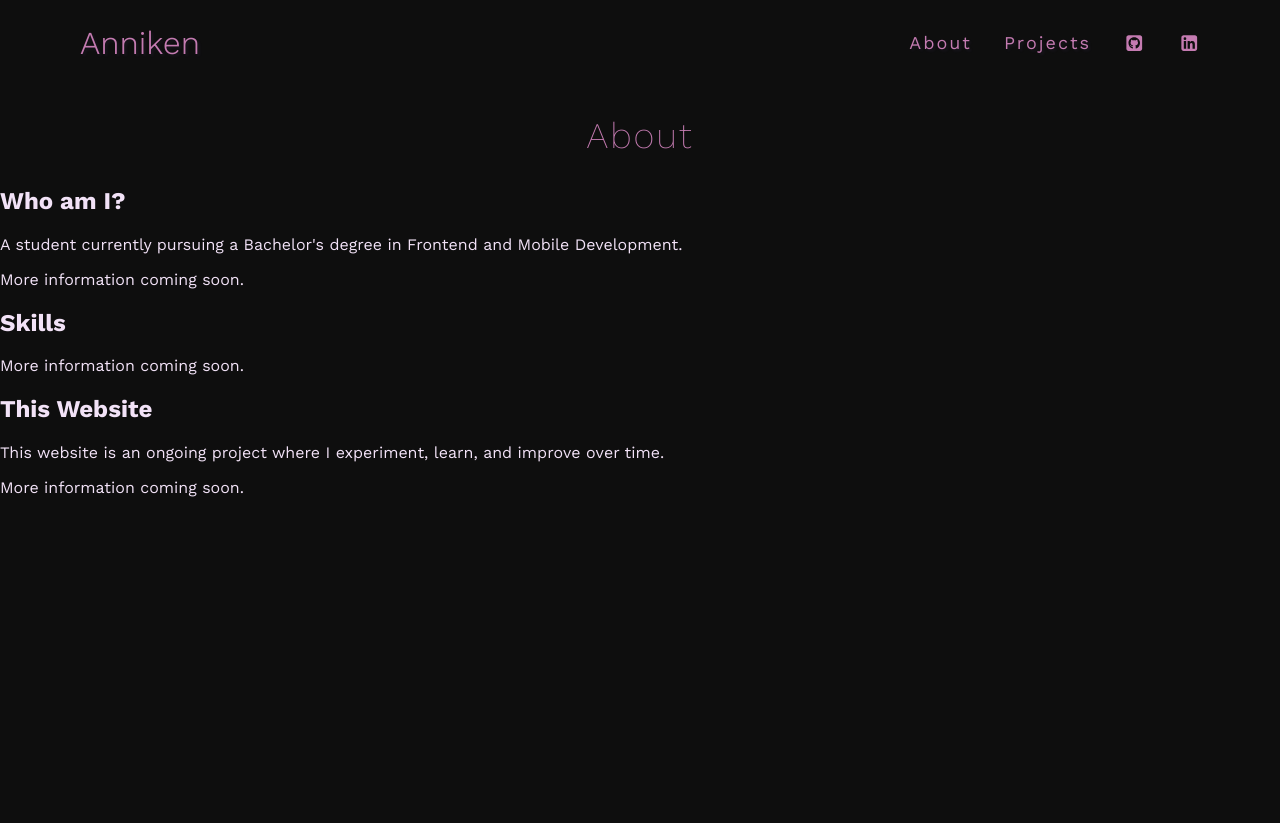
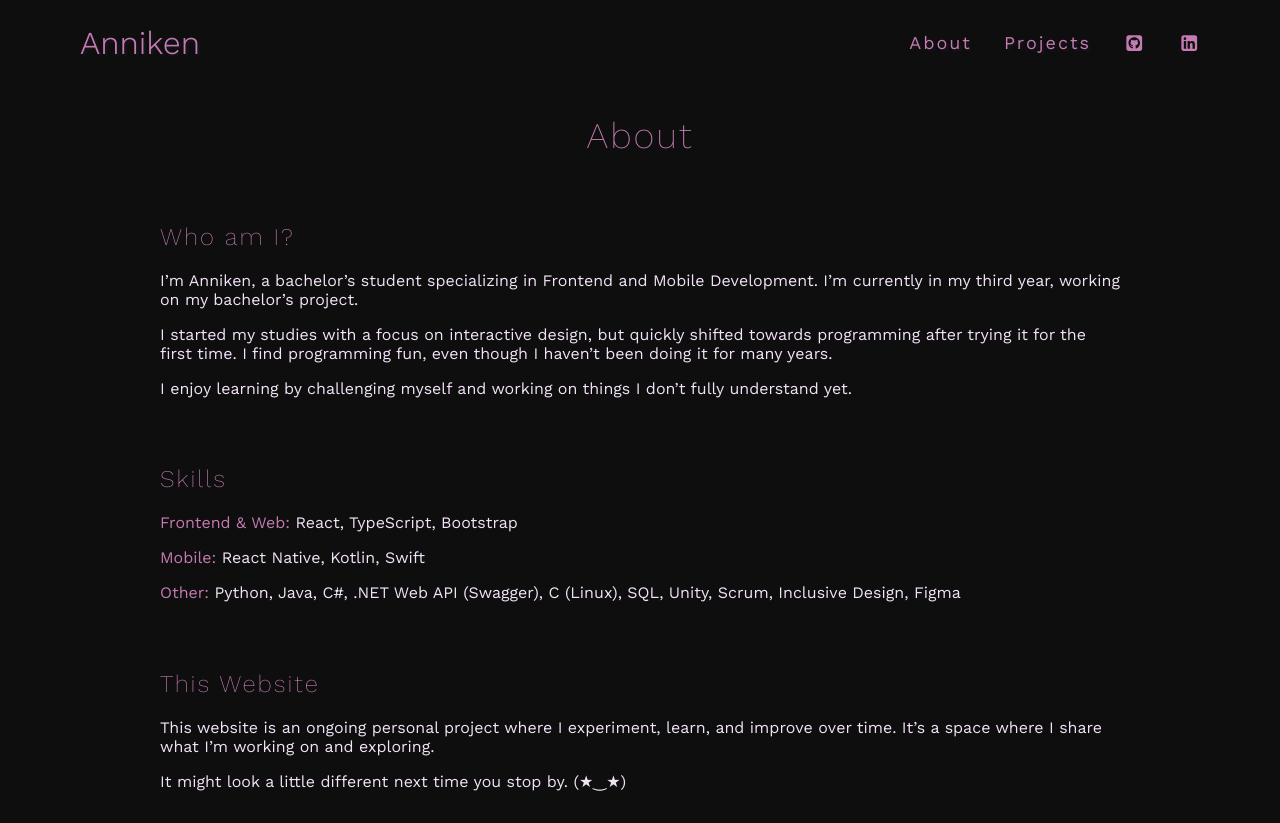
Before and after one commit to AnnikenJE/annikenje-website, a React (Vite) app: page /about in a window 1280 px wide. Before the commit the page ends 800 px from the top, so only its background shows below. Built offline with nearby package versions, Linux system fonts and the light colour scheme.

Commit message:
Edit HomePage + ProjectsPage. Add AboutPage content and css.

```diff
--- a/index.html
+++ b/index.html
@@ -8,7 +8,7 @@
       href="https://fonts.googleapis.com/css2?family=Work+Sans:ital,wght@0,100..900;1,100..900&display=swap"
       rel="stylesheet"
     />
-    <title>Anniken ~</title>
+    <title>Anniken ✿</title>
   </head>
   <body>
     <div id="root"></div>
--- a/src/components/layout/MainHeader.css
+++ b/src/components/layout/MainHeader.css
@@ -1,4 +1,5 @@
 .main-header {
   position: sticky;
   top: 0;
+  background-color: var(--background-color);
 }
--- a/src/main.css
+++ b/src/main.css
@@ -6,7 +6,7 @@
   --main-color: #c47bb1;
   --txt-color: #f2e2f7;
 
-  --background-color:#0e0e0e;
+  --background-color: #0e0e0e;
   --secondary-background-color: #300943;
 
   --link-color: var(--main-color);
@@ -46,3 +46,14 @@ html {
   scroll-behavior: smooth;
   scroll-padding-top: 8rem;
 }
+
+.defaut-heading {
+  font-family: var(--main-font);
+  font-weight: calc(var(--font-weight) * 0.5);
+  letter-spacing: var(--letter-spacing);
+  color: #c47bb1;
+}
+
+.highlight-txt {
+  color: #c47bb1;
+}
--- a/src/pages/AboutPage.css
+++ b/src/pages/AboutPage.css
@@ -6,15 +6,15 @@
   font-size: 36px;
 }
 
-/*.about-section {
-  border: 1px;
-  border-radius: 18px;
-  padding: 2rem;
-  font-family: var(--main-font);
-  letter-spacing: var(--letter-spacing);
-  margin: 10rem;
-  background-color: var(--secondary-background-color);
-}*/
+.about-section {
+  display: grid;
+  justify-content: center;
+}
+
+.about-article {
+  margin: 1rem;
+  max-width: 60rem;
+}
 
 /*
      Resolutions
@@ -26,4 +26,8 @@
     font-size: 24px;
     margin: 0;
   }
+
+  .about-section {
+    margin: 1rem;
+  }
 }
--- a/src/pages/AboutPage.tsx
+++ b/src/pages/AboutPage.tsx
@@ -2,32 +2,59 @@ import "./AboutPage.css";
 
 const AboutPage = () => {
   return (
- <main>
+    <main>
       <section className="about-section">
         <h1 className="about-heading">About</h1>
       </section>
 
-      <section>
-        <h2>Who am I?</h2>
-        <p>
-          A student currently pursuing a Bachelor's degree in Frontend and
-          Mobile Development.
-        </p>
-        <p>More information coming soon.</p>
-      </section>
+      <section className="about-section">
+        <article className="about-article">
+          <h2 className="defaut-heading">Who am I?</h2>
+          <p>
+            I’m Anniken, a bachelor’s student specializing in Frontend and
+            Mobile Development. I’m currently in my third year, working on my
+            bachelor’s project.
+          </p>
 
-      <section>
-        <h2>Skills</h2>
-        <p>More information coming soon.</p>
-      </section>
+          <p>
+            I started my studies with a focus on interactive design, but quickly
+            shifted towards programming after trying it for the first time. I
+            find programming fun, even though I haven’t been doing it for many
+            years.
+          </p>
 
-      <section>
-        <h2>This Website</h2>
-        <p>
-          This website is an ongoing project where I experiment, learn, and
-          improve over time.
-        </p>
-        <p>More information coming soon.</p>
+          <p>
+            I enjoy learning by challenging myself and working on things I don’t
+            fully understand yet.
+          </p>
+        </article>
+
+        <article className="about-article">
+          <h2 className="defaut-heading">Skills</h2>
+          <p>
+            <span className="highlight-txt">Frontend & Web:</span> React,
+            TypeScript, Bootstrap
+          </p>
+          <p>
+            <span className="highlight-txt">Mobile:</span> React Native, Kotlin,
+            Swift
+          </p>
+          <p>
+            <span className="highlight-txt">Other:</span> Python, Java, C#, .NET
+            Web API (Swagger), C (Linux), SQL, Unity, Scrum, Inclusive Design,
+            Figma
+          </p>
+        </article>
+
+        <article className="about-article">
+          <h2 className="defaut-heading">This Website</h2>
+          <p>
+            This website is an ongoing personal project where I experiment,
+            learn, and improve over time. It’s a space where I share what I’m
+            working on and exploring.
+          </p>
+          <p>It might look a little different next time you stop by. (★‿★)</p>
+        </article>
       </section>
     </main>
   );
--- a/src/pages/HomePage.css
+++ b/src/pages/HomePage.css
@@ -39,14 +39,6 @@
   text-align: center;
 }
 
-.warning {
-  text-decoration: underline;
-  font-weight: 500;
-  font-size: large;
-  text-align: center;
-  color: crimson;
-}
-
 /*
     Resolutions
 */
--- a/src/pages/HomePage.tsx
+++ b/src/pages/HomePage.tsx
@@ -5,7 +5,6 @@ const HomePage = () => {
   return (
     <main className="home-main">
       <section className="introduction-section">
-        <p className="warning">This website is still under development!</p>
         <h1 className="heading">HELLO!</h1>
         <article className="intrduction">
           <h2 className="article__heading">I'm Anniken \(^-^)/</h2>
--- a/src/pages/ProjecstPage.css
+++ b/src/pages/ProjecstPage.css
@@ -10,6 +10,8 @@
   display: flex;
   align-items: center;
   justify-content: center;
+    letter-spacing: var(--letter-spacing);
+
 }
 
 /*
--- a/src/pages/ProjectsPage.tsx
+++ b/src/pages/ProjectsPage.tsx
@@ -8,6 +8,9 @@ const ProjectsPage = () => {
         <article className="projects-article">
           <p>Some of the projects that I have worked on.</p>
         </article>
+        <article className="projects-article">
+          <p>Coming soon.</p>
+        </article>
       </section>
       <section> </section>
     </main>
```
